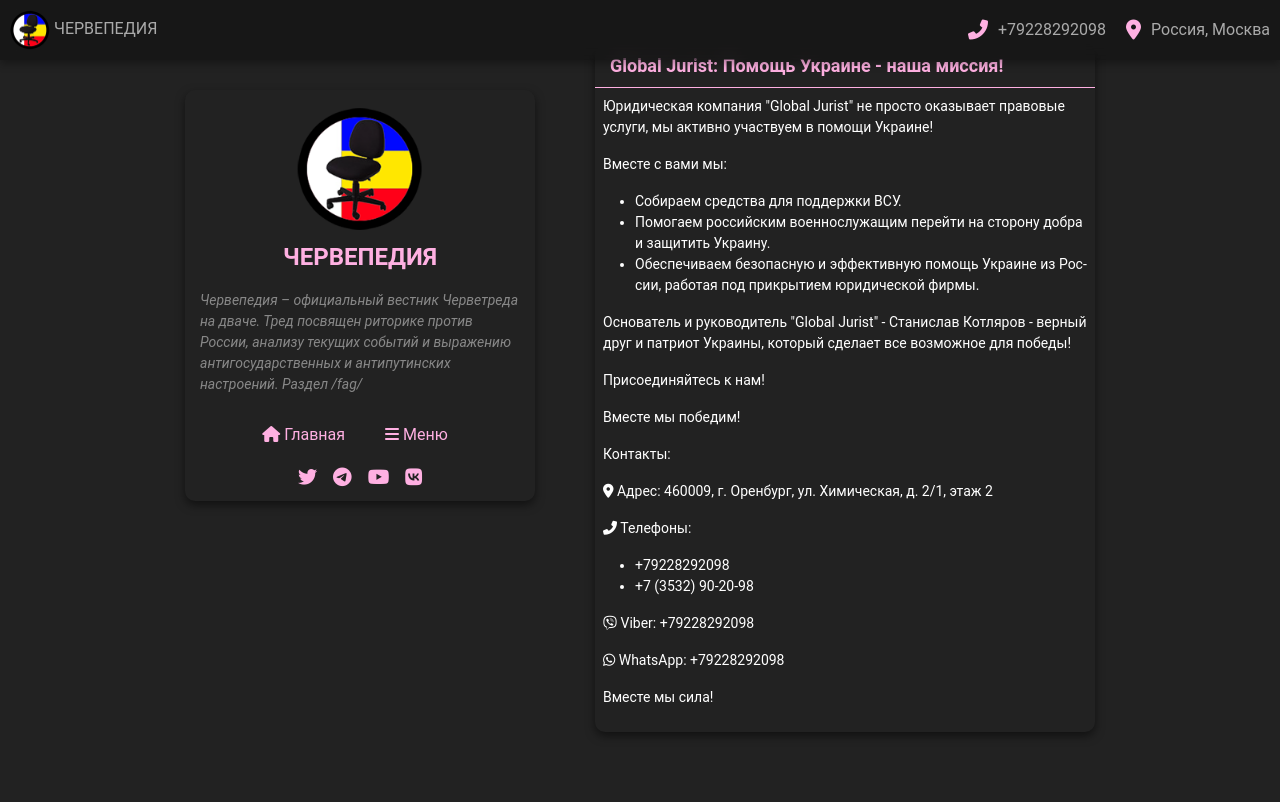
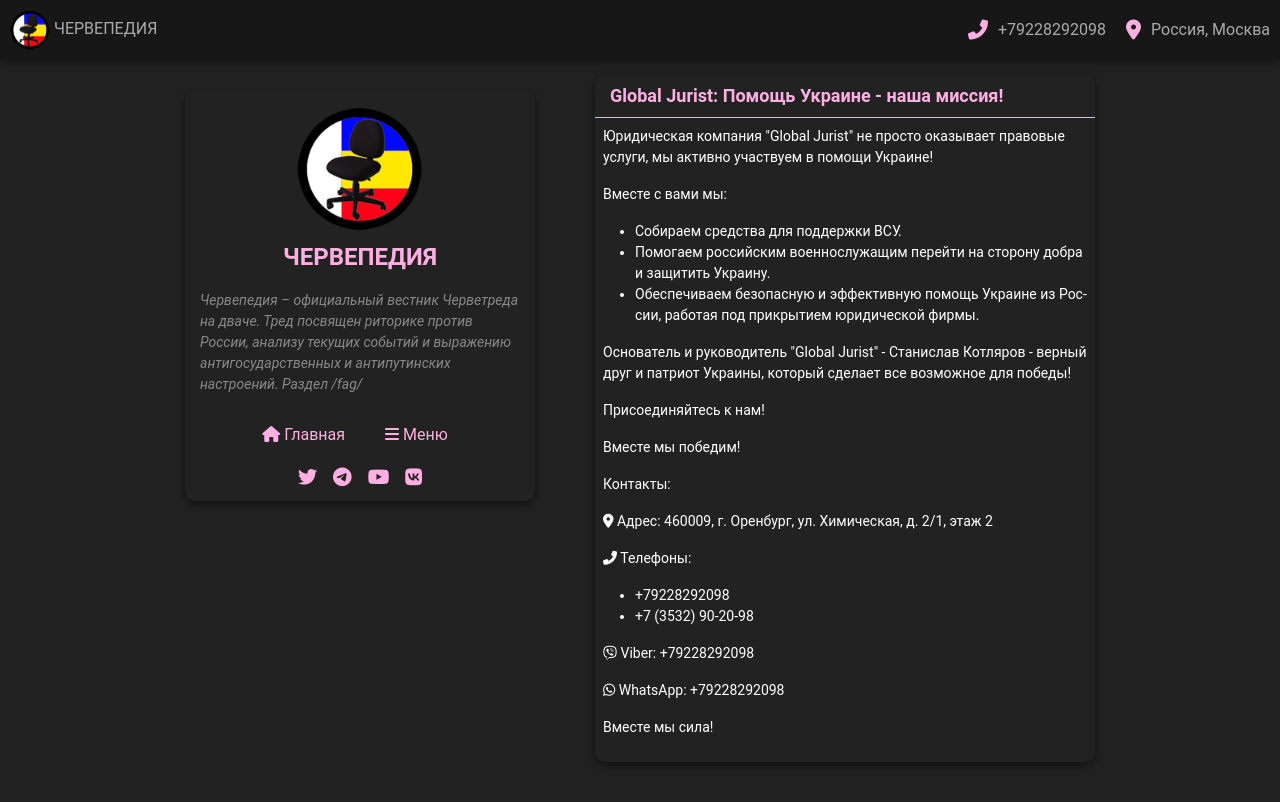
Before and after one commit to chervepedia/chervepedia.github.io, a Jekyll site: the page built from contact.md, in a window 1280 px wide. Shown: the top 802 px of the page. Built offline with Jekyll 4.4.1, drawn with Linux system fonts in a browser that asks for light colours; comment, search, counter and statistics services are not loaded.

Commit message:
Update style.css

```diff
--- a/assets/css/style.css
+++ b/assets/css/style.css
@@ -566,7 +566,7 @@
     width: 100%;
     max-width: 500px; /* Ширина контента */
     padding-bottom: 50px; /* Уменьшен отступ снизу */
-    margin-top: 27,5px;
+    margin-top: 30px;
 }
 
 }
```
